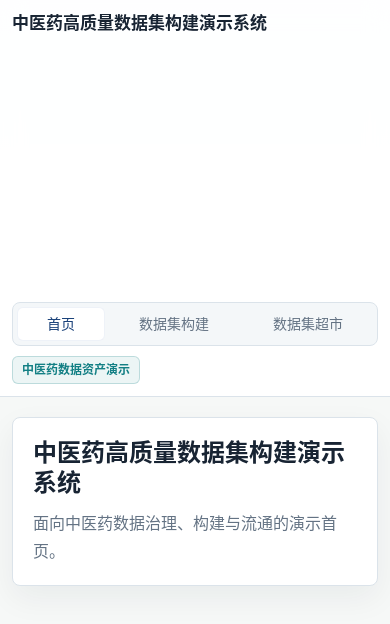
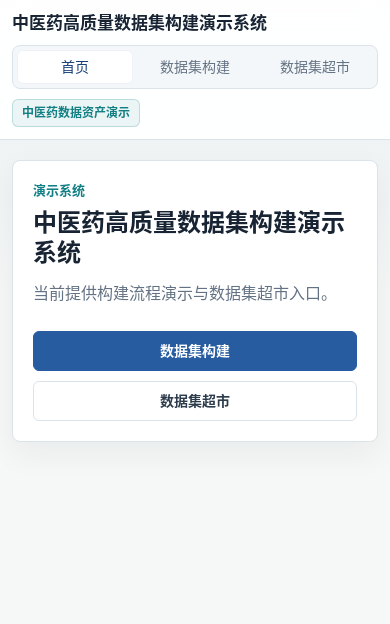
Before and after one commit to Yanzengyong/zy-hqDataset-fe, a Vue app: page / in a window 390 px wide. Shown: the top 624 px of the page. Built offline with nearby package versions, Linux system fonts and the light colour scheme.

Commit message:
style: polish responsive dataset demo

```diff
--- a/src/components/build/BuildScene.vue
+++ b/src/components/build/BuildScene.vue
@@ -504,5 +504,13 @@ onUnmounted(() => {
   .build-scene__pulse {
     width: 54%;
   }
+
+  .build-scene__keywords {
+    inset: 14px;
+  }
+
+  .build-scene__keywords span {
+    font-size: 11px;
+  }
 }
 </style>
--- a/src/components/layout/AppHeader.vue
+++ b/src/components/layout/AppHeader.vue
@@ -75,11 +75,14 @@ const navItems = computed(() => [
   font-weight: 700;
   line-height: 1.35;
   letter-spacing: 0;
+  overflow-wrap: anywhere;
 }
 
 .app-header__nav {
   display: flex;
   flex: 0 1 auto;
+  min-width: 0;
+  max-width: 100%;
   align-items: center;
   justify-content: center;
   gap: 4px;
@@ -90,6 +93,7 @@ const navItems = computed(() => [
 }
 
 .app-header__nav a {
+  min-width: 0;
   white-space: nowrap;
   padding: 7px 12px;
   border-radius: 6px;
@@ -126,6 +130,7 @@ const navItems = computed(() => [
   }
 
   .app-header__brand {
+    flex: 0 1 auto;
     min-width: 0;
   }
 
@@ -144,8 +149,12 @@ const navItems = computed(() => [
     width: min(var(--layout-width), calc(100% - 24px));
   }
 
+  .app-header__nav {
+    width: 100%;
+  }
+
   .app-header__nav a {
-    flex: 1 1 auto;
+    flex: 1 1 88px;
     text-align: center;
   }
 }
--- a/src/components/market/DatasetSearchBar.vue
+++ b/src/components/market/DatasetSearchBar.vue
@@ -121,6 +121,7 @@ onBeforeUnmount(() => {
 }
 
 .dataset-search__tabs button {
+  min-width: 0;
   min-height: 38px;
   padding: 8px 13px;
   border-bottom: 2px solid transparent;
@@ -140,6 +141,7 @@ onBeforeUnmount(() => {
   grid-template-columns: minmax(240px, 1fr) auto auto minmax(136px, auto) auto;
   gap: 10px;
   align-items: center;
+  min-width: 0;
 }
 
 .dataset-search__input {
@@ -174,6 +176,7 @@ onBeforeUnmount(() => {
 .dataset-search__advanced,
 .dataset-search__sort {
   display: inline-flex;
+  min-width: 0;
   min-height: 40px;
   align-items: center;
   justify-content: center;
@@ -270,6 +273,7 @@ onBeforeUnmount(() => {
   .dataset-search__advanced,
   .dataset-search__sort {
     width: 100%;
+    white-space: normal;
   }
 
   .dataset-search__sort {
--- a/src/components/market/DatasetSummary.vue
+++ b/src/components/market/DatasetSummary.vue
@@ -252,6 +252,7 @@ const downloadDataset = async () => {
 }
 
 .dataset-summary__download {
+  min-width: 0;
   gap: 7px;
   padding: 0 13px;
   color: #ffffff;
@@ -342,6 +343,10 @@ const downloadDataset = async () => {
     font-size: 22px;
   }
 
+  .dataset-summary__download {
+    white-space: normal;
+  }
+
   .dataset-summary__metrics {
     grid-template-columns: 1fr;
   }
--- a/src/components/market/FilterSidebar.vue
+++ b/src/components/market/FilterSidebar.vue
@@ -122,12 +122,14 @@ defineEmits({
 
 .filter-sidebar__group-title {
   width: 100%;
+  min-width: 0;
   padding: 8px 10px;
   color: var(--color-ink-soft);
   font-size: 14px;
   font-weight: 700;
   line-height: 1.4;
   text-align: left;
+  overflow-wrap: anywhere;
 }
 
 .filter-sidebar__tags {
@@ -137,11 +139,13 @@ defineEmits({
 }
 
 .filter-sidebar__tag {
+  min-width: 0;
   padding: 5px 9px;
   color: var(--color-muted);
   font-size: 12px;
   font-weight: 600;
   line-height: 1.35;
+  overflow-wrap: anywhere;
   box-shadow: 0 4px 10px rgba(24, 36, 51, 0.04);
 }
 
--- a/src/styles/base.css
+++ b/src/styles/base.css
@@ -104,11 +104,27 @@ select:focus-visible {
 }
 
 .placeholder-page {
+  display: grid;
+  grid-template-columns: minmax(0, 1fr) auto;
+  gap: 24px;
+  align-items: center;
   padding: 32px;
   border: 1px solid var(--color-border);
   border-radius: 8px;
   background: var(--color-panel);
   box-shadow: 0 12px 32px rgba(24, 36, 51, 0.06);
+}
+
+.placeholder-page__content {
+  min-width: 0;
+}
+
+.placeholder-page__eyebrow {
+  margin: 0 0 8px;
+  color: var(--color-teal);
+  font-size: 13px;
+  font-weight: 800;
+  line-height: 1.4;
 }
 
 .placeholder-page__title {
@@ -117,12 +133,56 @@ select:focus-visible {
   font-size: 28px;
   line-height: 1.25;
   letter-spacing: 0;
+  overflow-wrap: anywhere;
 }
 
 .placeholder-page__description {
   margin: 0;
   color: var(--color-muted);
   line-height: 1.7;
+  overflow-wrap: anywhere;
+}
+
+.placeholder-page__links {
+  display: flex;
+  flex-wrap: wrap;
+  gap: 10px;
+  justify-content: flex-end;
+  min-width: 0;
+}
+
+.placeholder-page__link {
+  display: inline-flex;
+  min-height: 40px;
+  align-items: center;
+  justify-content: center;
+  padding: 0 14px;
+  border: 1px solid var(--color-border);
+  border-radius: 6px;
+  color: var(--color-ink-soft);
+  background: #ffffff;
+  font-size: 14px;
+  font-weight: 800;
+  line-height: 1.4;
+  text-align: center;
+}
+
+.placeholder-page__link:hover {
+  border-color: rgba(39, 92, 160, 0.28);
+  color: var(--color-blue-deep);
+  background: rgba(39, 92, 160, 0.08);
+}
+
+.placeholder-page__link--primary {
+  border-color: var(--color-blue);
+  color: #ffffff;
+  background: var(--color-blue);
+}
+
+.placeholder-page__link--primary:hover {
+  border-color: var(--color-blue-deep);
+  color: #ffffff;
+  background: var(--color-blue-deep);
 }
 
 @media (max-width: 640px) {
@@ -132,10 +192,16 @@ select:focus-visible {
   }
 
   .placeholder-page {
+    grid-template-columns: 1fr;
     padding: 20px;
   }
 
   .placeholder-page__title {
     font-size: 24px;
   }
+
+  .placeholder-page__links,
+  .placeholder-page__link {
+    width: 100%;
+  }
 }
--- a/src/views/BuildView.vue
+++ b/src/views/BuildView.vue
@@ -216,6 +216,10 @@ onUnmounted(() => {
     border-radius: 8px;
   }
 
+  .build-view__summary {
+    font-size: 13px;
+  }
+
   .build-view__title {
     font-size: 24px;
   }
--- a/src/views/HomeView.vue
+++ b/src/views/HomeView.vue
@@ -1,8 +1,24 @@
+<script setup>
+// Final homepage will be implemented later from the user's specific requirements.
+</script>
+
 <template>
   <section class="placeholder-page">
-    <h1 class="placeholder-page__title">中医药高质量数据集构建演示系统</h1>
-    <p class="placeholder-page__description">
-      面向中医药数据治理、构建与流通的演示首页。
-    </p>
+    <div class="placeholder-page__content">
+      <p class="placeholder-page__eyebrow">演示系统</p>
+      <h1 class="placeholder-page__title">中医药高质量数据集构建演示系统</h1>
+      <p class="placeholder-page__description">
+        当前提供构建流程演示与数据集超市入口。
+      </p>
+    </div>
+
+    <nav class="placeholder-page__links" aria-label="页面入口">
+      <RouterLink class="placeholder-page__link placeholder-page__link--primary" to="/build">
+        数据集构建
+      </RouterLink>
+      <RouterLink class="placeholder-page__link" to="/market">
+        数据集超市
+      </RouterLink>
+    </nav>
   </section>
 </template>
```
